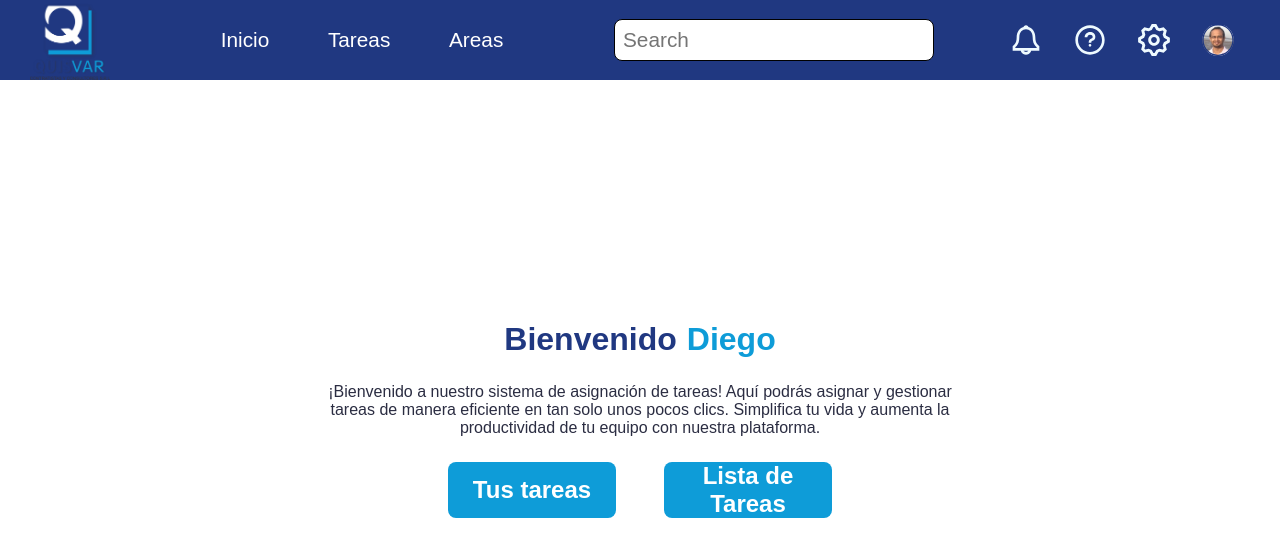
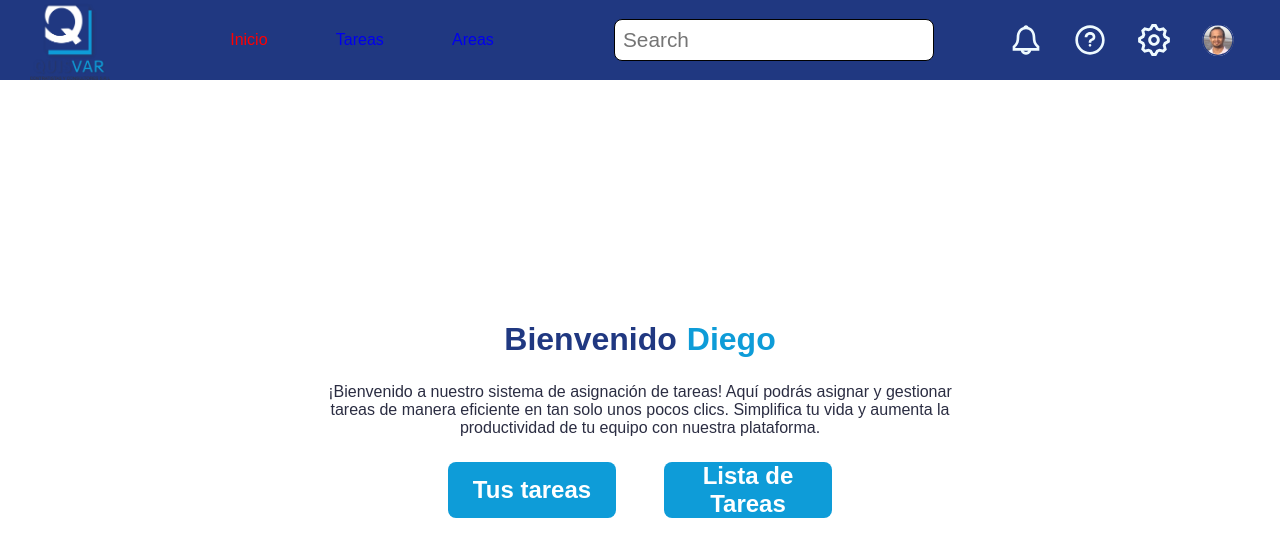
Before and after one commit to juancotrado/quisvar_proyect_ft, a React (Vite) app: page /home in a window 1280 px wide. Shown: the top 556 px of the page. Built offline with nearby package versions, Linux system fonts and the light colour scheme; sample sign-in values are in the browser's storage.

Commit message:
added styles

```diff
--- a/src/components/shared/header/Header.tsx
+++ b/src/components/shared/header/Header.tsx
@@ -1,6 +1,6 @@
 import { useEffect } from 'react';
 import './header.css';
-import { useNavigate } from 'react-router-dom';
+import { NavLink, useNavigate } from 'react-router-dom';
 
 const items = [
   { title: 'Inicio', link: '/home' },
@@ -69,9 +69,17 @@ const Header = () => {
       <ul className="items-list">
         {items.map((item, id) => (
           <li key={id}>
-            <a href={item.link} className="item-text">
+            <NavLink
+              to={item.link}
+              className={({ isActive }) =>
+                isActive ? 'item-nav' : 'item-nav-false'
+              }
+            >
               {item.title}
-            </a>
+            </NavLink>
+            {/* <a href={item.link} className="item-text">
+              {item.title}
+            </a> */}
           </li>
         ))}
       </ul>
--- a/src/components/shared/header/header.css
+++ b/src/components/shared/header/header.css
@@ -26,9 +26,12 @@ header {
   text-decoration: none;
   display: inline-block;
 }
-.items-list li a {
+/* .items-list li a {
   color: white;
   font-size: var(--size-input);
+} */
+.item-nav {
+  color: red;
 }
 .nav-container {
   width: 100%;
```
